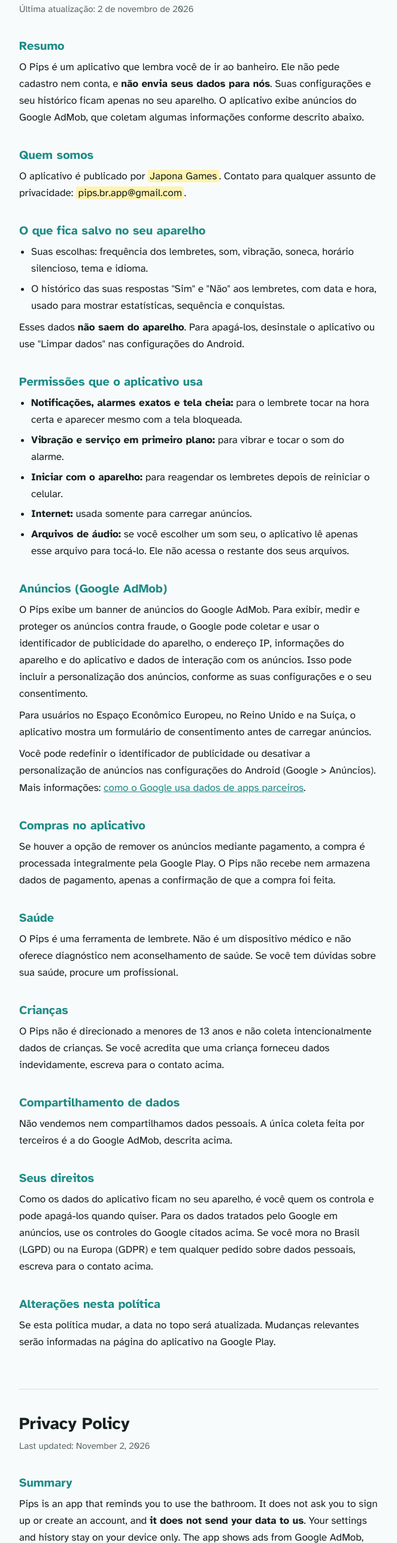
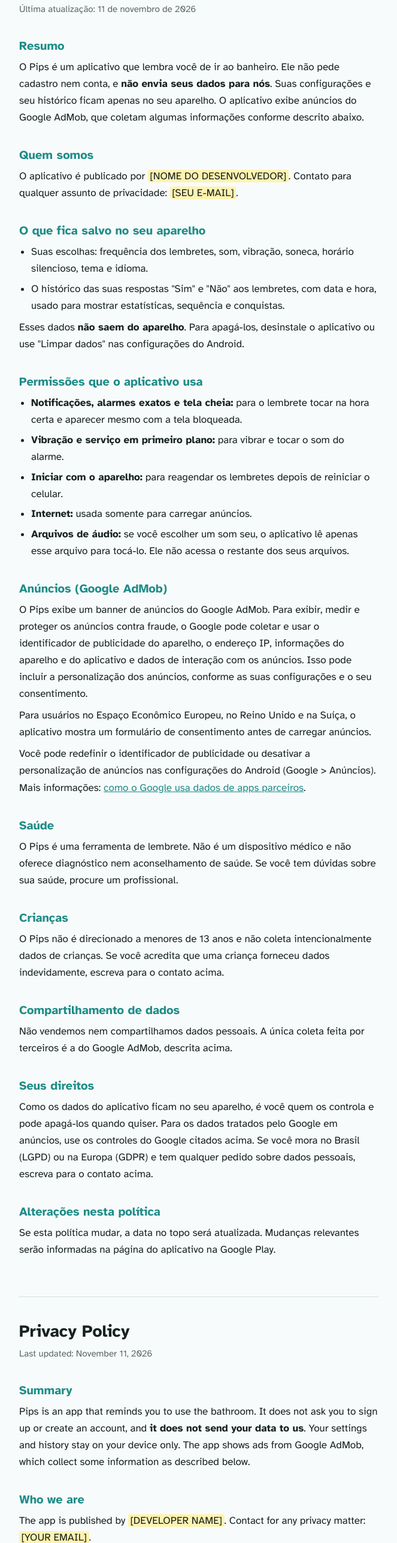
Before and after one commit to bnof007/Pips_Privacy_Policy, a plain HTML site: page index.html in a window 1280 px wide. Shown: the part 227-2800 px from the top of the page at 60% size, without its empty margins (308-971 px from the left). Drawn offline with Linux system fonts and the light colour scheme.

Commit message:
Add files via upload

```diff
--- a/index.html
+++ b/index.html
@@ -60,13 +60,13 @@
 
   <section id="pt" lang="pt-BR">
     <h1>Política de Privacidade</h1>
-    <p class="meta">Última atualização: 2 de novembro de 2026</p>
+    <p class="meta">Última atualização: 11 de novembro de 2026</p>
 
     <h2>Resumo</h2>
     <p>O Pips é um aplicativo que lembra você de ir ao banheiro. Ele não pede cadastro nem conta, e <strong>não envia seus dados para nós</strong>. Suas configurações e seu histórico ficam apenas no seu aparelho. O aplicativo exibe anúncios do Google AdMob, que coletam algumas informações conforme descrito abaixo.</p>
 
     <h2>Quem somos</h2>
-    <p>O aplicativo é publicado por <mark>Japona Games</mark>. Contato para qualquer assunto de privacidade: <mark>pips.br.app@gmail.com</mark>.</p>
+    <p>O aplicativo é publicado por <mark>[NOME DO DESENVOLVEDOR]</mark>. Contato para qualquer assunto de privacidade: <mark>[SEU E-MAIL]</mark>.</p>
 
     <h2>O que fica salvo no seu aparelho</h2>
     <ul>
@@ -89,9 +89,6 @@
     <p>Para usuários no Espaço Econômico Europeu, no Reino Unido e na Suíça, o aplicativo mostra um formulário de consentimento antes de carregar anúncios.</p>
     <p>Você pode redefinir o identificador de publicidade ou desativar a personalização de anúncios nas configurações do Android (Google &gt; Anúncios). Mais informações: <a href="https://policies.google.com/technologies/partner-sites">como o Google usa dados de apps parceiros</a>.</p>
 
-    <h2>Compras no aplicativo</h2>
-    <p>Se houver a opção de remover os anúncios mediante pagamento, a compra é processada integralmente pela Google Play. O Pips não recebe nem armazena dados de pagamento, apenas a confirmação de que a compra foi feita.</p>
-
     <h2>Saúde</h2>
     <p>O Pips é uma ferramenta de lembrete. Não é um dispositivo médico e não oferece diagnóstico nem aconselhamento de saúde. Se você tem dúvidas sobre sua saúde, procure um profissional.</p>
 
@@ -110,13 +107,13 @@
 
   <section id="en" lang="en">
     <h1>Privacy Policy</h1>
-    <p class="meta">Last updated: November 2, 2026</p>
+    <p class="meta">Last updated: November 11, 2026</p>
 
     <h2>Summary</h2>
     <p>Pips is an app that reminds you to use the bathroom. It does not ask you to sign up or create an account, and <strong>it does not send your data to us</strong>. Your settings and history stay on your device only. The app shows ads from Google AdMob, which collect some information as described below.</p>
 
     <h2>Who we are</h2>
-    <p>The app is published by <mark>Japona Games</mark>. Contact for any privacy matter: <mark>pips.br.app@gmail.com</mark>.</p>
+    <p>The app is published by <mark>[DEVELOPER NAME]</mark>. Contact for any privacy matter: <mark>[YOUR EMAIL]</mark>.</p>
 
     <h2>What is stored on your device</h2>
     <ul>
@@ -139,9 +136,6 @@
     <p>For users in the European Economic Area, the United Kingdom and Switzerland, the app shows a consent form before loading ads.</p>
     <p>You can reset your advertising ID or turn off ad personalization in Android settings (Google &gt; Ads). More information: <a href="https://policies.google.com/technologies/partner-sites">how Google uses data from partner apps</a>.</p>
 
-    <h2>In-app purchases</h2>
-    <p>If an option to remove ads for a fee is offered, the purchase is handled entirely by Google Play. Pips does not receive or store payment data, only confirmation that the purchase was made.</p>
-
     <h2>Health</h2>
     <p>Pips is a reminder tool. It is not a medical device and does not provide diagnosis or health advice. If you have health concerns, please consult a professional.</p>
 
```
